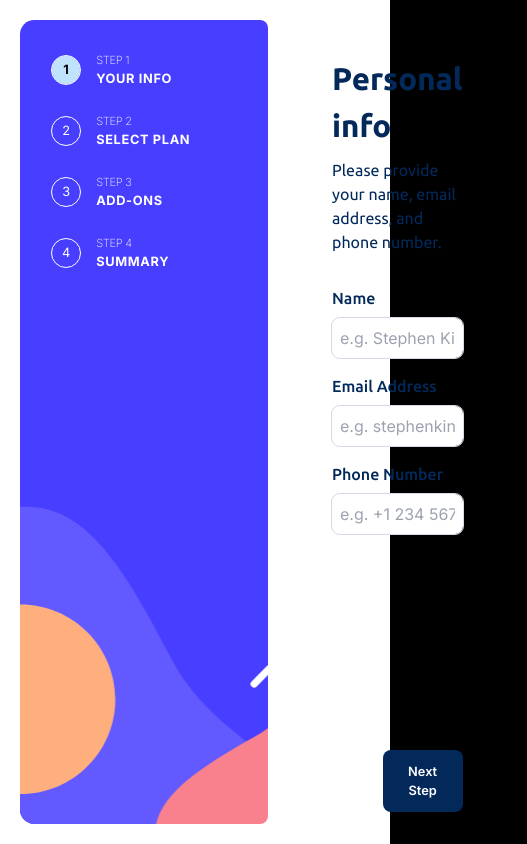
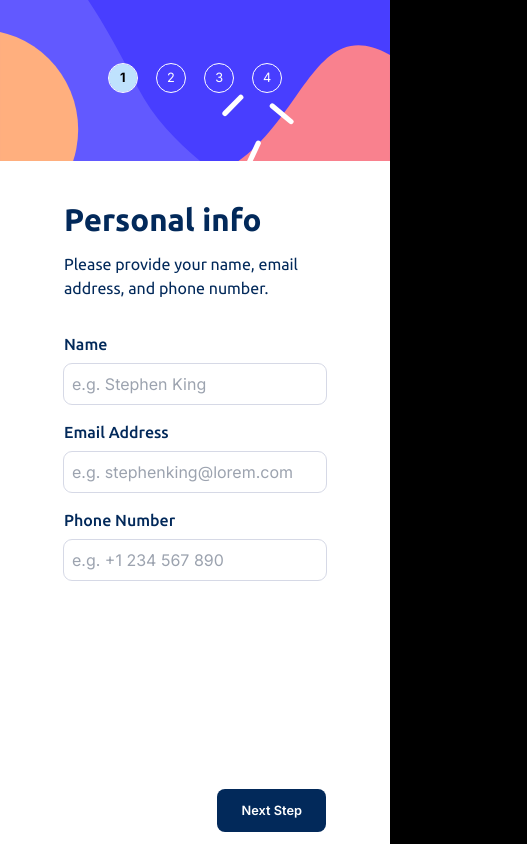
Before and after one commit to Davesakraken/multi-step-form, a Next.js app: page / in a window 390 px wide. Shown: the whole page, 527 px wide, since content can reach past the window. Built offline with nearby package versions, Linux system fonts and the light colour scheme.

Commit message:
mobile StepList

```diff
--- a/src/Components/common/Container.tsx
+++ b/src/Components/common/Container.tsx
@@ -6,7 +6,7 @@ export default function MultiStepForm() {
   const [step, setStep] = useState(1);
 
   return (
-    <section className="flex h-[100vh] w-full md:h-[35rem] md:w-[53rem] bg-white md:rounded-xl p-5 justify-between">
+    <section className="flex flex-col md:flex-row justify-between h-[100vh] w-full md:h-[35rem] md:w-[53rem] bg-white md:rounded-xl md:p-5 ">
       <StepList stepNumber={step} />
       <Form stepNumber={step} setStepNumber={setStep} />
     </section>
--- a/src/Components/stepList/StepList.tsx
+++ b/src/Components/stepList/StepList.tsx
@@ -9,18 +9,22 @@ interface StepListProps {
 
 export default function StepList({ stepNumber }: StepListProps) {
   const listItems = ["YOUR INFO", "SELECT PLAN", "ADD-ONS", "SUMMARY"];
+  const desktopClasses =
+    "md:justify-start md:rounded-lg md:flex-col md:bg-sidebar-desktop md:p-8 md:gap-0";
 
   return (
-    <ol className="flex flex-col min-w-[15.5rem] h-[100%] text-white rounded-lg bg-sidebar-desktop bg-cover p-8">
+    <ol
+      className={`flex flex-row justify-center gap-5 min-w-[15.5rem] md:h-[100%] bg-sidebar-mobile text-white bg-cover py-16 ${desktopClasses}`}
+    >
       {listItems.map((item, idx) => (
         <li
           key={idx}
           className={clsx(
             stepNumber === idx + 1 && `${styles.stepItemHighlight}`,
-            `${styles.stepListItem} flex gap-4 pb-5`
+            `${styles.stepListItem} flex gap-4 md:pb-5`
           )}
         >
-          <div className="flex flex-col">
+          <div className="hidden md:flex md:flex-col">
             <div className="font-extralight text-xs tracking-tight">STEP {idx + 1}</div>
             <div className="font-bold text-sm tracking-wider">{item}</div>
           </div>
--- a/tailwind.config.ts
+++ b/tailwind.config.ts
@@ -44,7 +44,7 @@ const config: Config = {
     extend: {
       backgroundImage: {
         "sidebar-desktop": "url('/images/bg-sidebar-desktop.svg')",
-        "sidebar-mobile": "url('/images/bg-=sidebar-mobile.svg')",
+        "sidebar-mobile": "url('/images/bg-sidebar-mobile.svg')",
         "gradient-radial": "radial-gradient(var(--tw-gradient-stops))",
         "gradient-conic": "conic-gradient(from 180deg at 50% 50%, var(--tw-gradient-stops))",
       },
```
